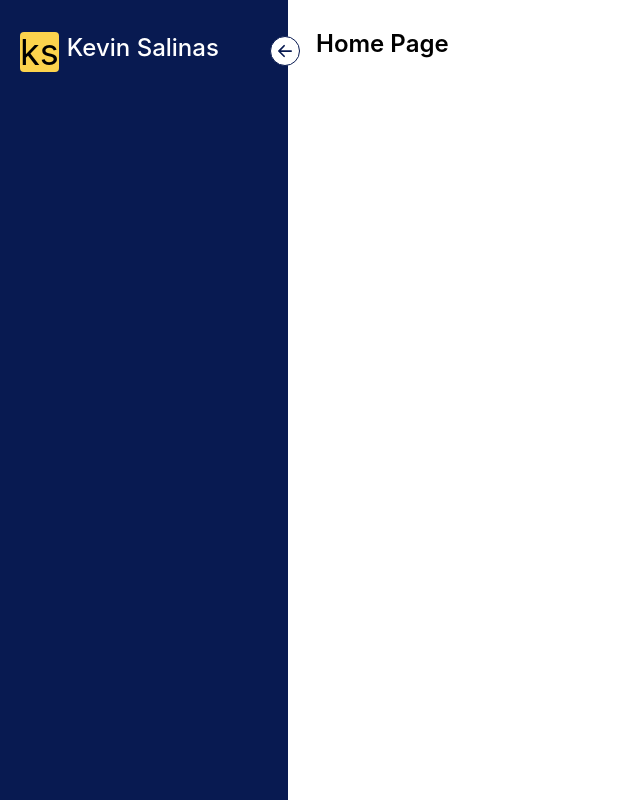
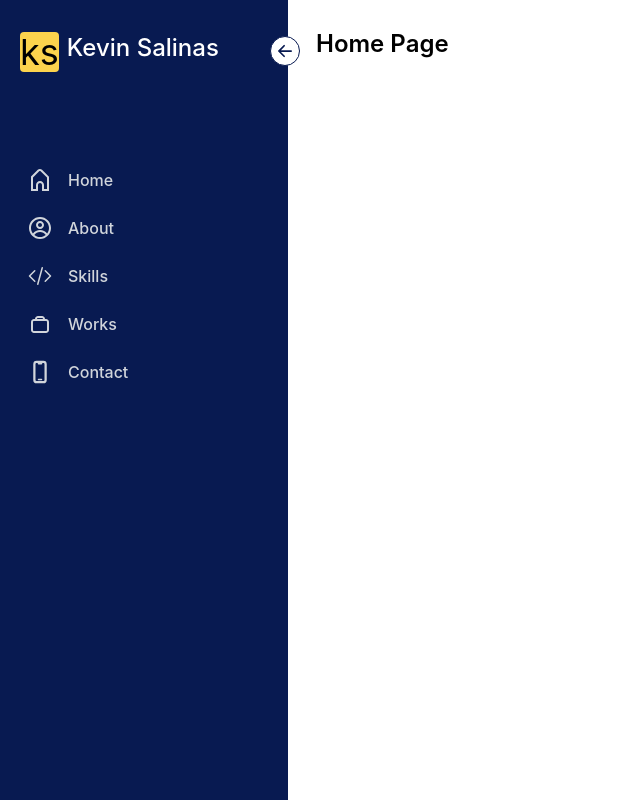
Before and after one commit to kevinjsalinas/portfolio, a React (Create React App) app in the folder frontend/: page / in a window 1280 px wide. Shown: the whole page, without its empty margins (0-640 px from the left). Built offline with nearby package versions, Linux system fonts and the light colour scheme.

Commit message:
added remaining menu icons to nav bar

```diff
--- a/frontend/src/App.js
+++ b/frontend/src/App.js
@@ -1,11 +1,20 @@
 import { useState } from 'react'
 import { BsArrowLeftShort } from "react-icons/bs";
-// import { VscHome } from "react-icons/vsc";
+import { RiDashboardFill } from "react-icons/ri";
+import { CgProfile, CgHome, CgWorkAlt } from "react-icons/cg";
+import { HiCodeBracket, HiDevicePhoneMobile } from "react-icons/hi2";
 
 
 function App() {
 
   const [open, setOpen] = useState(true)
+  const navMenu = [
+    { title: "Home", spacing: true, icon: < CgHome /> },
+    { title: "About", icon: <CgProfile/> },
+    { title: "Skills", icon: <HiCodeBracket/>},
+    { title: "Works", icon: <CgWorkAlt/>},
+    { title: "Contact", icon: <HiDevicePhoneMobile/>}
+  ]
 
   //fyi: ALEX used a regular side nav bar using something similar to tailwind css
   //or regular css, i don't know...
@@ -20,11 +29,28 @@ function App() {
           onClick={() => setOpen(!open)}
         />
         <div className="inline-flex">
-          <h1 className="bg-amber-300 text-4xl rounded cursor-pointer block float-left mr-2">ks</h1>
+          <h1 className={`bg-amber-300 text-4xl rounded cursor-pointer block float-left mr-2 duration-500 ${open && "rotate-[360deg]"}`}>ks</h1>
           <h1 className={`text-white origin-left font-medium text-2xl duration-300 ${!open && "scale-0"}`}>{!open ? "" : "Kevin Salinas"}</h1>
         </div>
+        <ul className='pt-2'>
+          {navMenu.map((menu, index) => (
+            <>
+              <li key={index} className={`text-gray-300 text-sm flex items-center gap-x-4 cursor-pointer p-2 hover:bg-light-white rounded-md ${menu.spacing ? "mt-20" : "mt-2"}`}>
+                <span className='text-2xl block float-left'>
+                  {menu.icon ? menu.icon : <RiDashboardFill/>}
+                </span>
+                <span className={`text-base font-medium flex-1 duration-200 ${!open && "hidden"}`}>
+                  {menu.title}
+                </span>
+              </li>
+            </>
+          ))}
+
+        </ul>
       </div>
-      <div className="p-7"><h1 className="text-2xl font-semibold">Home Page</h1></div>
+      <div className="p-7">
+        <h1 className="text-2xl font-semibold">Home Page</h1>
+      </div>
 
     </div>
 
```
